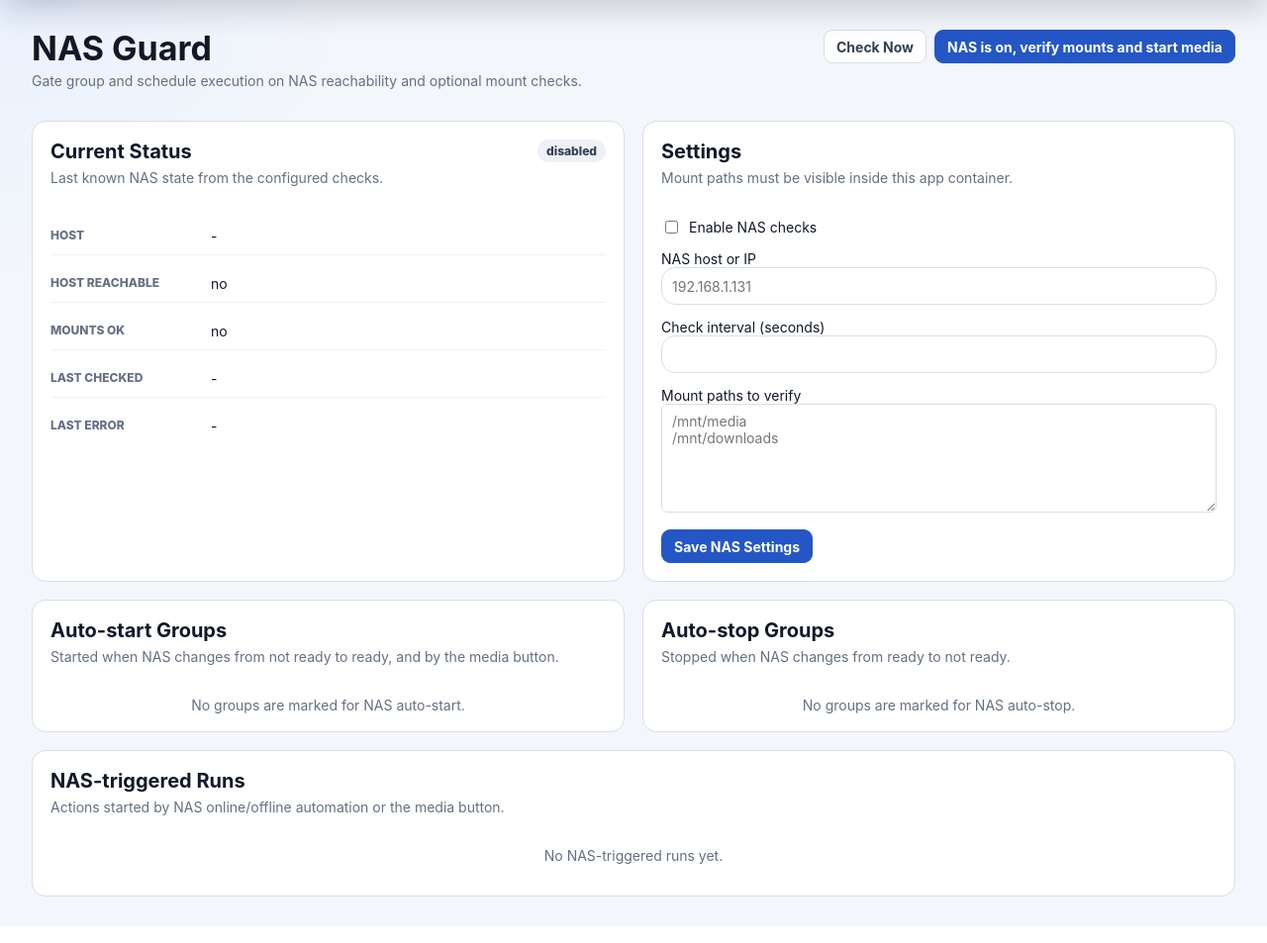
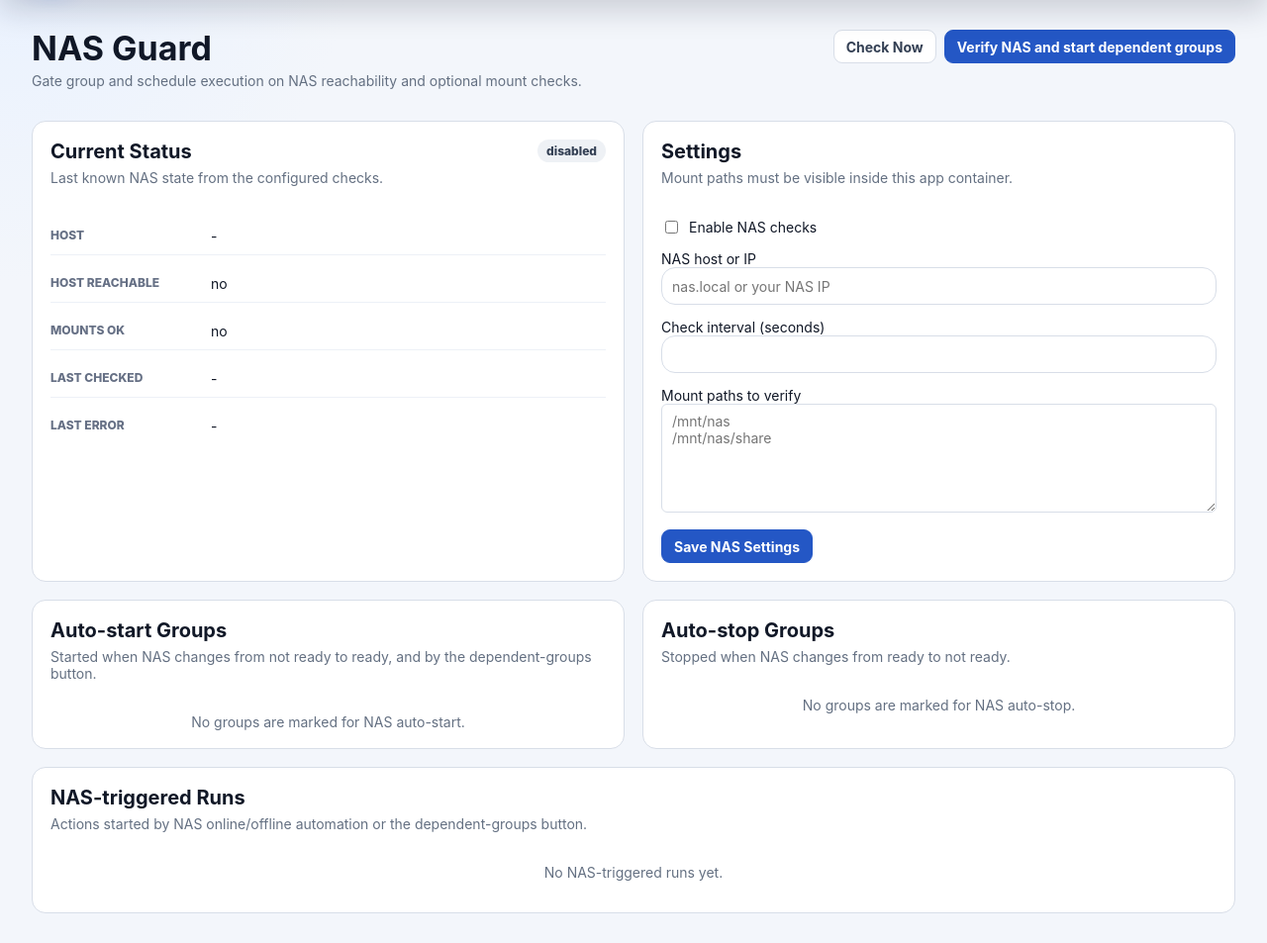
Before and after one commit to Juloc/docker-scheduler-ui, a Python web app: template app/templates/nas.html in a window 1280 px wide. Shown: the part 76-1029 px from the top of the page at 99% size. Before the commit the page ends 982 px from the top, so only its background shows below. Run offline with Jinja, Linux system fonts and the light colour scheme; the template is opened without the code that fills it, so the values that code supplies are empty.

Commit message:
Update authentication and NAS configuration handling; enforce required environment variables and improve UI text for clarity

```diff
--- a/app/database.py
+++ b/app/database.py
@@ -121,7 +121,7 @@ def _ensure_column(conn: sqlite3.Connection, table: str, column: str, definition
 def _ensure_default_settings(conn: sqlite3.Connection) -> None:
     defaults = {
         "nas_enabled": "0",
-        "nas_host": "192.168.1.131",
+        "nas_host": "",
         "nas_check_interval_seconds": "60",
         "nas_mount_paths": "",
         "nas_last_ready": "0",
@@ -405,7 +405,7 @@ def get_nas_settings() -> dict[str, str]:
         settings = {row["key"]: row["value"] for row in rows}
     defaults = {
         "nas_enabled": "0",
-        "nas_host": "192.168.1.131",
+        "nas_host": "",
         "nas_check_interval_seconds": "60",
         "nas_mount_paths": "",
         "nas_last_ready": "0",
--- a/app/nas_service.py
+++ b/app/nas_service.py
@@ -38,7 +38,7 @@ def current_status() -> dict:
     settings = database.get_nas_settings()
     return {
         "enabled": _as_bool(settings.get("nas_enabled")),
-        "host": settings.get("nas_host", "192.168.1.131"),
+        "host": settings.get("nas_host", ""),
         "check_interval_seconds": max(
             10,
             _as_int(settings.get("nas_check_interval_seconds"), 60),
--- a/app/templates/nas.html
+++ b/app/templates/nas.html
@@ -8,8 +8,8 @@
   </div>
   <div class="actions">
     <form method="post" action="/nas/check"><button>Check Now</button></form>
-    <form method="post" action="/nas/start-media" onsubmit="return confirm('Verify NAS and start all groups marked for NAS auto-start?');">
-      <button class="primary">NAS is on, verify mounts and start media</button>
+    <form method="post" action="/nas/start-dependent-groups" onsubmit="return confirm('Verify NAS and start all groups marked for NAS auto-start?');">
+      <button class="primary">Verify NAS and start dependent groups</button>
     </form>
   </div>
 </section>
@@ -69,7 +69,7 @@
 
       <label>
         NAS host or IP
-        <input type="text" name="host" value="{{ nas_status.host }}" placeholder="192.168.1.131">
+        <input type="text" name="host" value="{{ nas_status.host }}" placeholder="nas.local or your NAS IP">
       </label>
 
       <label>
@@ -79,7 +79,7 @@
 
       <label>
         Mount paths to verify
-        <textarea name="mount_paths" rows="5" placeholder="/mnt/media&#10;/mnt/downloads">{{ nas_status.mount_paths_text }}</textarea>
+        <textarea name="mount_paths" rows="5" placeholder="/mnt/nas&#10;/mnt/nas/share">{{ nas_status.mount_paths_text }}</textarea>
       </label>
 
       <div class="form-actions">
@@ -94,7 +94,7 @@
     <div class="panel-header">
       <div>
         <h2>Auto-start Groups</h2>
-        <p>Started when NAS changes from not ready to ready, and by the media button.</p>
+        <p>Started when NAS changes from not ready to ready, and by the dependent-groups button.</p>
       </div>
     </div>
     <ul class="plain-list">
@@ -127,7 +127,7 @@
   <div class="panel-header">
     <div>
       <h2>NAS-triggered Runs</h2>
-      <p>Actions started by NAS online/offline automation or the media button.</p>
+      <p>Actions started by NAS online/offline automation or the dependent-groups button.</p>
     </div>
   </div>
   {% if recent_runs %}
```
Also changed, not shown: app/auth.py (+26 -2 lines), app/main.py (+4 -3 lines), README.md.
